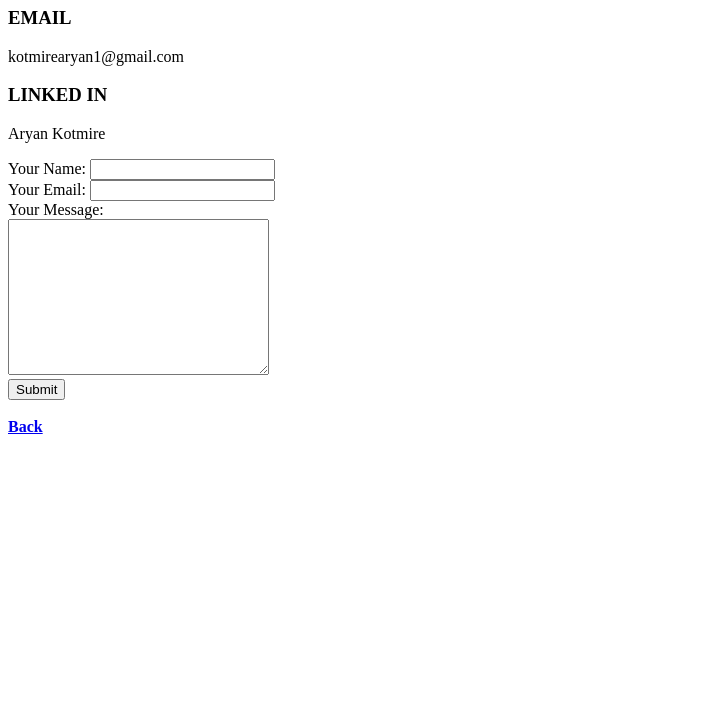
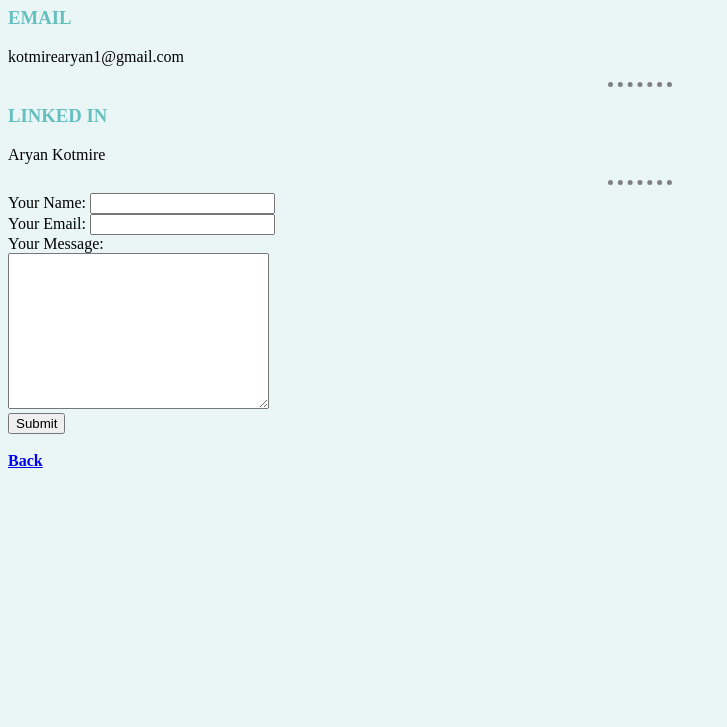
Before and after one commit to AryanKotmireS007/CV, a plain HTML site: page contact_me.html in a window 1280 px wide. Shown: the part 73-800 px from the top of the page, without its empty margins (0-727 px from the left). Drawn offline with Linux system fonts and the light colour scheme; files that its build step writes are made by us from their sources.

Commit message:
Add files via upload

```diff
--- a/contact_me.html
+++ b/contact_me.html
@@ -3,13 +3,16 @@
   <head>
     <meta charset="utf-8">
     <title>Contact me</title>
+      <link rel="stylesheet" href="css/styles.css">
   </head>
   <body>
     <h1>Contact me</h1>
     <h3>EMAIL</h3>
     <p>kotmirearyan1@gmail.com</p>
+    <hr>
     <h3>LINKED IN</h3>
     <p>Aryan Kotmire</p>
+    <hr>
     <form class="" action="mailto:info@kotmirearyan1@gmail.com" method="post" enctype="text/plain">
       <label>Your Name:</label>
       <input type="text" name="yourName" value=""><br>
--- /dev/null
+++ b/styles.css
@@ -0,0 +1,20 @@
+
+body
+{
+  background-color: #EAF6F6;
+}
+hr {
+  border-style: none;
+  border-top-style: dotted;
+  border-color: grey;
+  border-width: 5px;
+  width: 5%;
+}
+h1
+{
+  color: #66BFBF;
+}
+h3
+{
+  color: #66bfbf;
+}
```
Also changed, not shown: hobbies.html (+1 -0 lines), index.html (+3 -0 lines).
